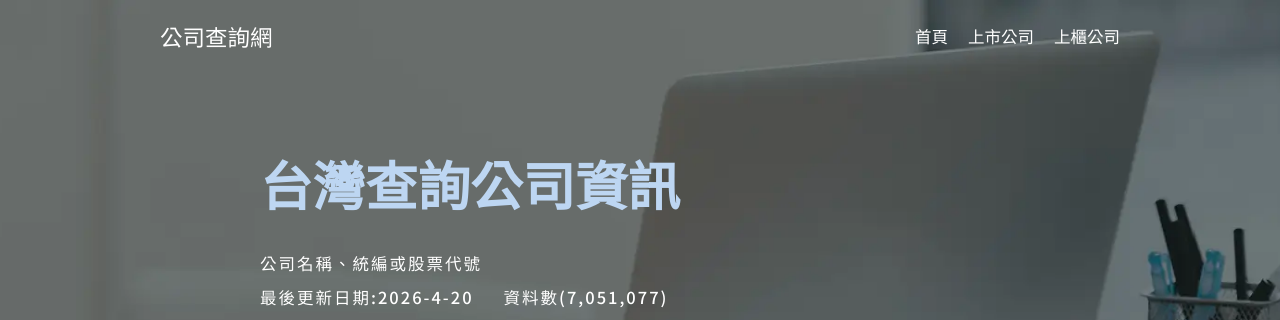
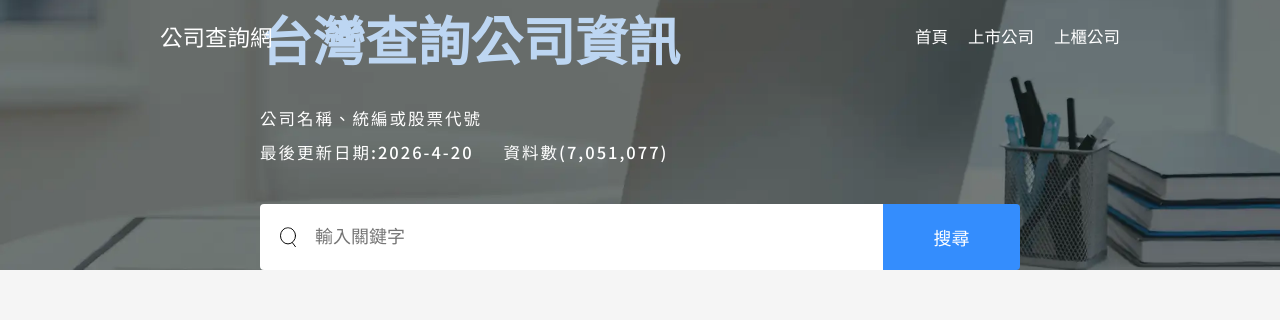
Before and after one commit to paulgeorge0368/taiwan-biz, a Vue app: page / in a window 1280 px wide. Shown: the top 320 px of the page. Built offline with nearby package versions, Linux system fonts and the light colour scheme; no server answers.

Commit message:
check banner error display

```diff
--- a/src/views/HomeView.vue
+++ b/src/views/HomeView.vue
@@ -230,14 +230,12 @@ tr:hover td {
 }
 
 .container-head{
-    aspect-ratio: 1931 / 603;
     width: 100%;
     background-image: url(../assets/banner-home-bg-t.webp);
     background-position: center;
     background-size: cover;
     background-repeat: no-repeat;
     font-size: 15px;
-    min-height: 70vh;
 }
 .container-head>div{
     width: 100%;
```
